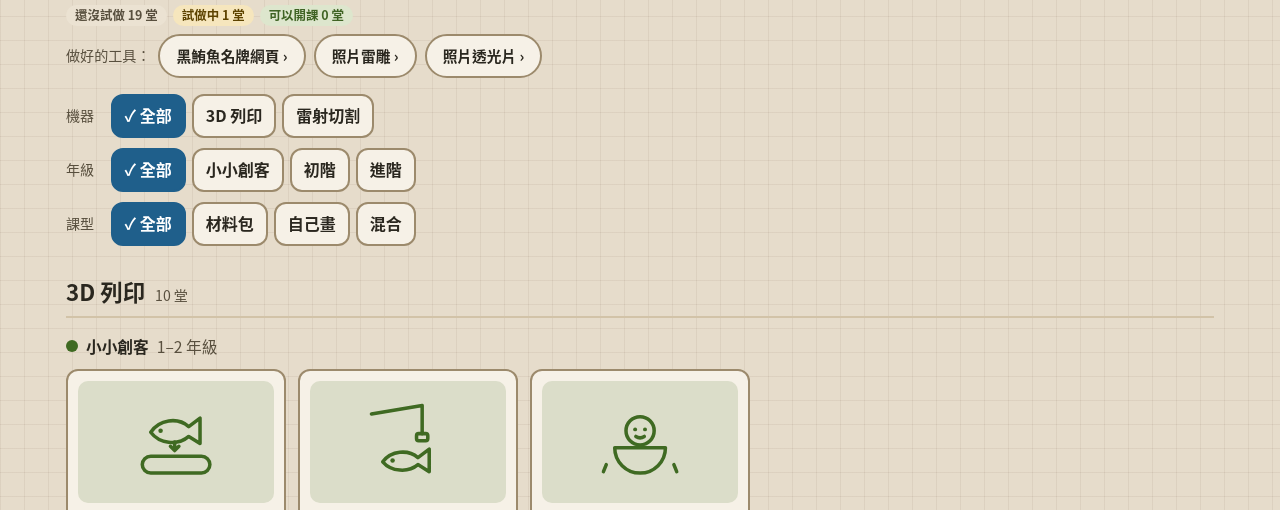
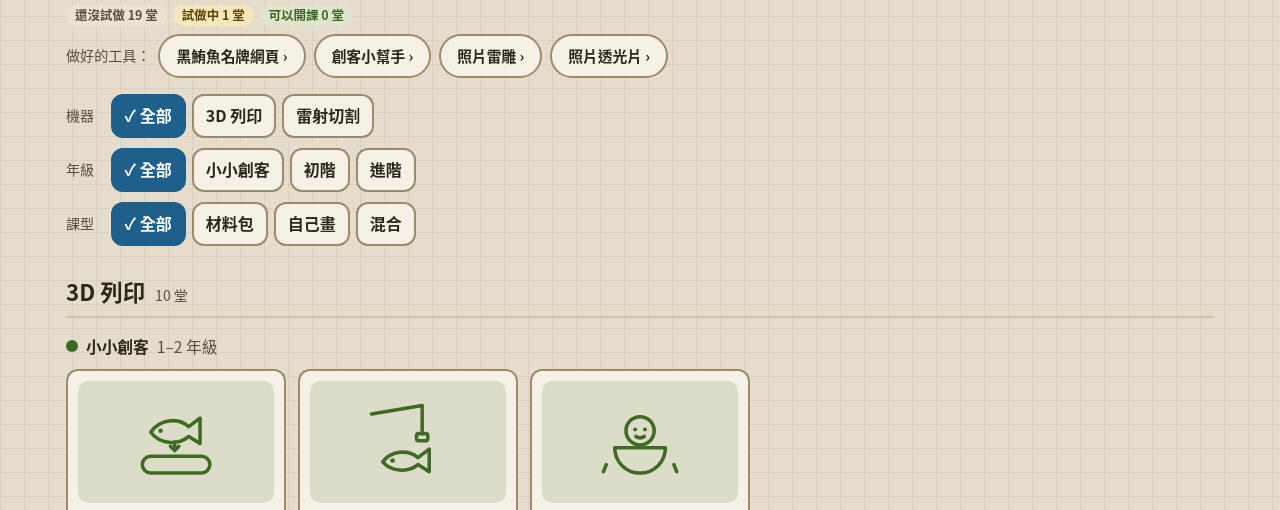
Before and after one commit to KenChen0728/dongang-maker, a plain HTML site: page courses/index.html in a window 1280 px wide. Shown: the part 200-710 px from the top of the page. Drawn offline with Linux system fonts and the light colour scheme.

Commit message:
課程工具箱 v1.2.0：做檔案改連創客小幫手的作品（模具、印章、陀螺圓盤、雕刻圖案），工具列加上創客小幫手；舊照片網址轉到 maker-helper/photo/
Co-Authored-By: Claude Opus 5.5 <noreply@anthropic.com>
Claude-Session: https://claude.ai/code/session_015REqNdzSiPjaSx628du4Bu

```diff
--- a/courses/index.html
+++ b/courses/index.html
@@ -805,10 +805,10 @@ const OUT = (() => {
   };
   const f = n => String(Math.round(n * 1000) / 1000);
 
-  const VERSION = "1.1.3";
-  /* 線稿轉檔小幫手目前放在 Claude 上（要登入老師的帳號）；之後要給小朋友用時再放上這個網站 */
-  const HELPER_URL = "https://claude.ai/artifact/QX7YJMzmsG7KVZirnSMxmJ";
-  const HELPER_NOTE = "小幫手目前放在 Claude 上，要用老師的帳號登入才打得開。";
+  const VERSION = "1.2.0";
+  /* 創客小幫手（原線稿轉檔小幫手）：不用登入，Chromebook、手機都能開；#作品代號直接打開那個作品 */
+  const MAKER = "https://kenchen0728.github.io/maker-helper/";
+  const HELPER_NOTE = "創客小幫手不用登入，Chromebook、手機都能開。";
 
   /* ---------- 名稱 ---------- */
   const MACH = { "3d": "3D 列印", laser: "雷射切割" };
@@ -853,7 +853,7 @@ const OUT = (() => {
       ans: "模具可以把同一個形狀複製很多次，工廠就是這樣量產的。",
       two: "模具只有薄牆，應該來得及當堂印出來（需實測）。", three: "用全班的黏土作品排成一座小漁港。",
       take: "自己的模具和黏土作品", notes: [["在地", "黑鮪魚、櫻花蝦造型"]],
-      toolNow: { href: HELPER_URL, label: "打開線稿轉檔小幫手", notes: [HELPER_NOTE, "選「黏土模具」，拍照或上傳孩子的畫。", "模具會自動左右相反，壓出來的黏土方向和孩子畫的一樣。", "試做時確認模具的大小、牆的厚度和列印時間。"] } },
+      toolNow: { href: MAKER + "#mold", label: "打開創客小幫手：模具", notes: [HELPER_NOTE, "拍照或上傳孩子的畫，也可以直接在網頁上畫。", "模具會自動左右相反，壓出來的黏土方向和孩子畫的一樣。", "試做時確認模具的大小、牆的厚度和列印時間。"] } },
     { id: "fishing", m: "3d", t: "s", n: 2, icon: "fishing", type: "kit", status: "todo",
       q: "磁鐵隔著塑膠也吸得到嗎？", name: "磁鐵釣魚樂",
       how: "替預印的魚上色（肚子裡已經藏好鐵片），組好釣竿就開始釣魚。",
@@ -916,7 +916,7 @@ const OUT = (() => {
       ans: "印章要刻成左右相反，蓋出來才是正的。",
       two: "印章面當堂印（需實測）。", three: "設計第二個印章，跟同學交換蓋。",
       take: "印章、明信片、集章卡", notes: [["在地", "王船、黑鮪魚、櫻花蝦；月份可以換成生肖、聖誕"]],
-      toolNow: { href: HELPER_URL, label: "打開線稿轉檔小幫手", notes: [HELPER_NOTE, "選「印章」：可以選圓形或方形、陽刻或陰刻，網頁會自動左右翻轉。", "現在的手柄是木棒凹槽；改成雷切十字握把，試做時一起改。"] } },
+      toolNow: { href: MAKER + "#stampW", label: "打開創客小幫手：印章", notes: [HELPER_NOTE, "可以選圓形或方形、陽刻或陰刻，網頁會自動左右翻轉。", "現在的手柄是木棒凹槽；改成雷切十字握把，試做時一起改。"] } },
     { id: "soapboat", m: "3d", t: "b", n: 6, icon: "soapboat", type: "mix", status: "todo",
       q: "肥皂為什麼能推小船前進？", name: "肥皂動力小漁船",
       how: "先替預印的船上色、比賽，再畫自己的船（很薄，印得快）。",
@@ -931,7 +931,7 @@ const OUT = (() => {
       ans: "重量集中在外圈的陀螺轉得比較久（讓孩子自己比比看）。",
       two: "材料包，2 小時就夠。", three: "用萬花筒模式畫自己的圓盤，當堂印出來。",
       take: "一組陀螺", notes: [],
-      toolNow: { href: HELPER_URL, label: "打開線稿轉檔小幫手", notes: [HELPER_NOTE, "「3 小時加」畫自己的圓盤，可以先用小幫手的「陀螺」（可以開萬花筒）。", "小幫手的陀螺是插竹籤的；改成螺絲軸，試做時一起改。"] } },
+      toolNow: { href: MAKER + "#spin", label: "打開創客小幫手：陀螺圓盤", notes: [HELPER_NOTE, "「3 小時加」畫自己的圓盤（可以開萬花筒）。", "現在的陀螺圓盤是插竹籤的；改成螺絲軸，試做時一起改。"] } },
     { id: "copter", m: "3d", t: "a", n: 8, icon: "copter", type: "kit", status: "todo",
       q: "竹蜻蜓為什麼會飛？", name: "竹蜻蜓飛高賽",
       how: "替預印的葉片上色（準備 2～3 種形狀），插上竹籤。",
@@ -982,7 +982,7 @@ const OUT = (() => {
       ans: "雷射的功率和速度決定刻多深，夠強就會切斷。",
       two: "只雕線條，2 小時來得及（需實測）。", three: "多畫幾片杯墊，整組都是自己的圖。",
       take: "骨架杯墊組", notes: [["在地", "黑鮪魚"]],
-      toolNow: { href: HELPER_URL, label: "打開線稿轉檔小幫手", notes: [HELPER_NOTE, "孩子畫的杯墊圖案，可以先用小幫手的「海洋杯墊」轉成雷切檔；要先塗色再雕刻，就選「先塗色再雕刻」。", "骨架零件和杯墊的尺寸，試做時一起定。"] } },
+      toolNow: { href: MAKER + "#engrave", label: "打開創客小幫手：雕刻圖案", notes: [HELPER_NOTE, "孩子畫的杯墊圖案，在「雕刻圖案」轉成雷切檔；先塗色再雕刻也可以，雕到的地方會露出木頭顏色。", "骨架零件和杯墊的尺寸，試做時一起定。"] } },
     { id: "nightlight", m: "laser", t: "b", n: 5, icon: "nightlight", type: "draw", status: "todo",
       q: "為什麼刻線的地方會發光？", name: "發光壓克力小夜燈",
       how: "畫圖，雕在透明壓克力上，插進 LED 底座。",
@@ -1248,7 +1248,7 @@ const OUT = (() => {
         h("h1", null, "課程清單"),
         h("p", { class: "lead" }, "3D 列印、雷射切割各 10 堂。每堂一頁：介紹、課前準備、上課用、做檔案；試做完會換上成品照片。"),
         h("div", { class: "stats" }, ...Object.keys(STATUS).map(k => h("span", { class: "st " + k }, `${STATUS[k]} ${counts[k]} 堂`))),
-        h("div", { class: "row" }, h("span", { class: "note" }, "做好的工具："), h("a", { class: "chip", href: "../tuna/" }, "黑鮪魚名牌網頁 ›"), h("a", { class: "chip", href: "https://kenchen0728.github.io/maker-helper/?out=laser" }, "照片雷雕 ›"), h("a", { class: "chip", href: "https://kenchen0728.github.io/maker-helper/?out=litho" }, "照片透光片 ›"))),
+        h("div", { class: "row" }, h("span", { class: "note" }, "做好的工具："), h("a", { class: "chip", href: "../tuna/" }, "黑鮪魚名牌網頁 ›"), h("a", { class: "chip", href: MAKER }, "創客小幫手 ›"), h("a", { class: "chip", href: MAKER + "photo/?out=laser" }, "照片雷雕 ›"), h("a", { class: "chip", href: MAKER + "photo/?out=litho" }, "照片透光片 ›"))),
       h("div", { class: "filters" },
         frow("機器", "m", [["all", "全部"], ["3d", "3D 列印"], ["laser", "雷射切割"]]),
         frow("年級", "t", [["all", "全部"], ["s", "小小創客"], ["b", "初階"], ["a", "進階"]]),
```
Also changed, not shown: photo/index.html (+4 -4 lines), 1 other file.
